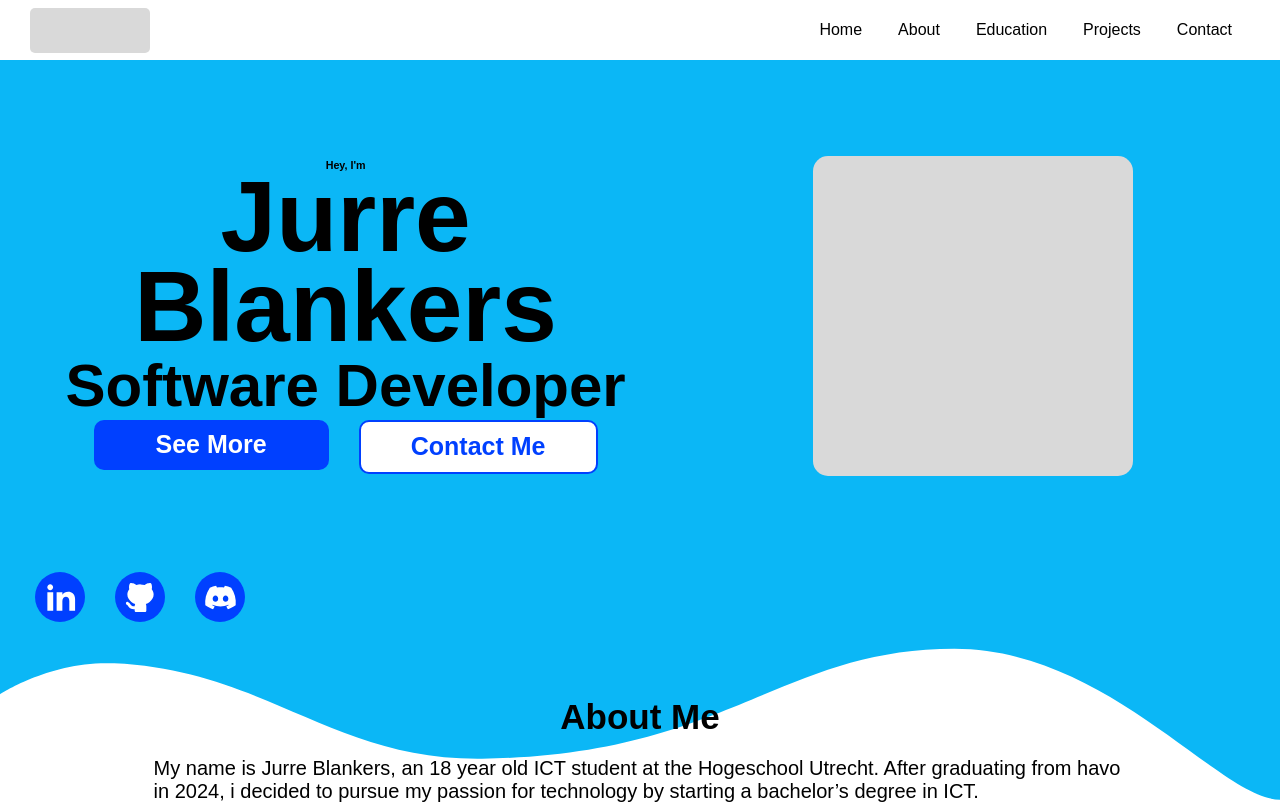
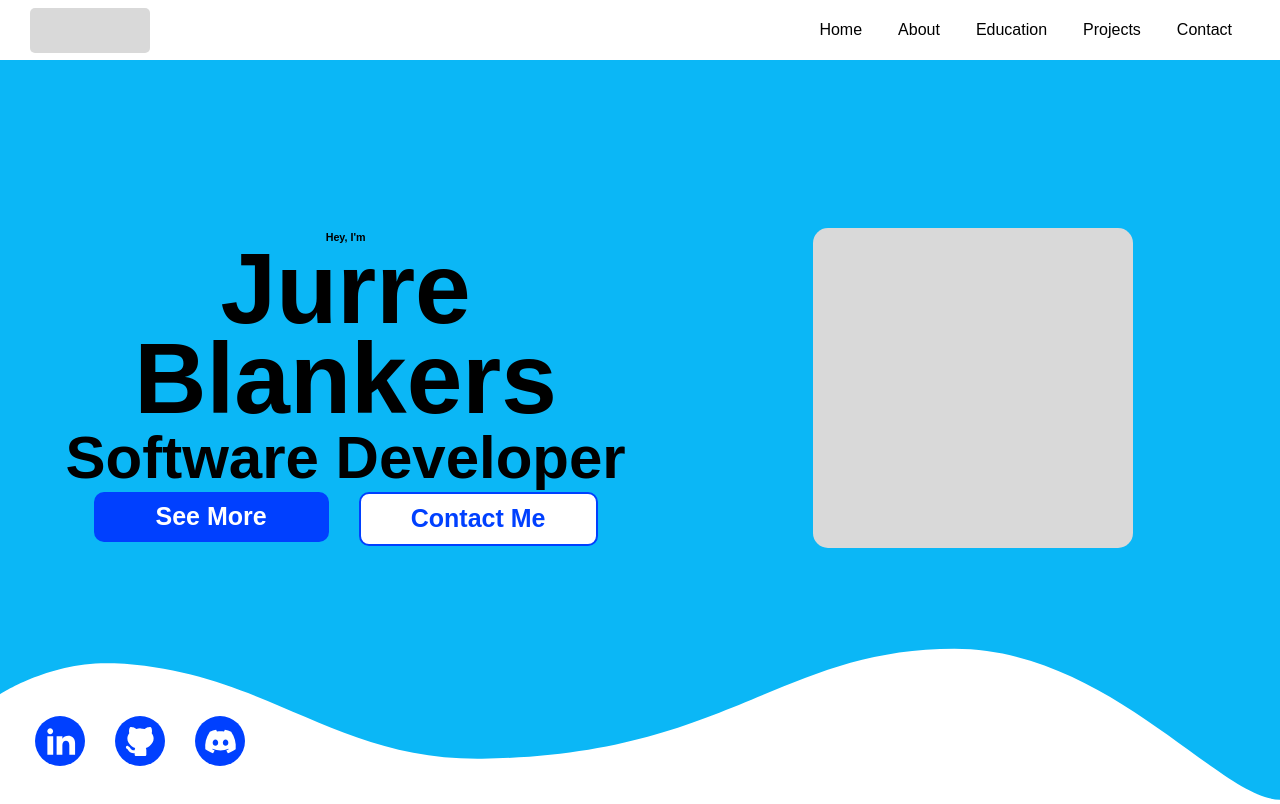
Before and after one commit to chevyje/Portfolio, a React (Vite) app in the folder portfolio/: page / in a window 1280 px wide. Shown: the top 804 px of the page. Built offline with nearby package versions, Linux system fonts and the light colour scheme; a web font is replaced by a local one.

Commit message:
fixed intro and about spacing

```diff
--- a/portfolio/src/pages/landingPage.module.css
+++ b/portfolio/src/pages/landingPage.module.css
@@ -53,7 +53,7 @@
 
 .homeContainer{
     display: flex;
-    height: 40vw;
+    height: 82vh;
 }
 
 .socials{
```
